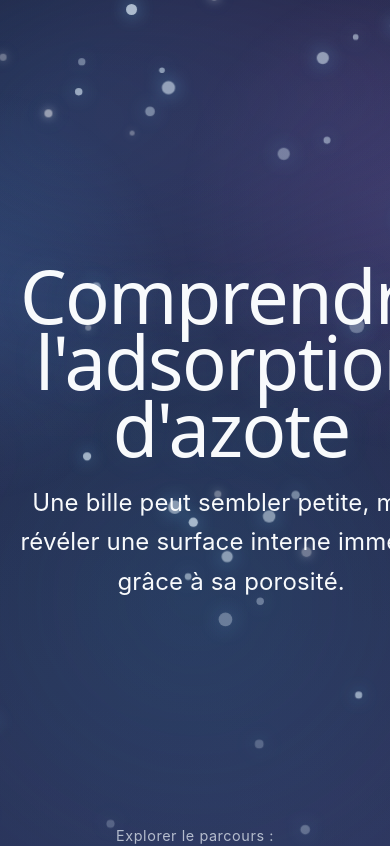
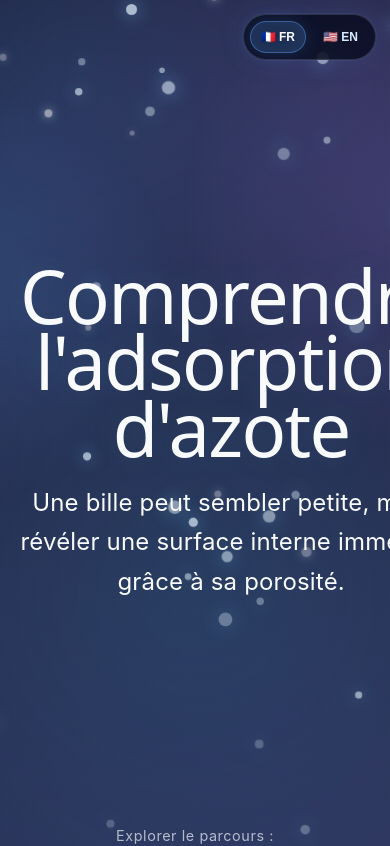
Before and after one commit to AlexDevLab-Hub/Surface-sp-cifique-pour-les-d-butants-, a React (Vite) app: page / in a window 390 px wide. Shown: the top 846 px of the page. Built offline with nearby package versions, Linux system fonts and the light colour scheme.

Commit message:
site terminé

```diff
--- a/src/App.css
+++ b/src/App.css
@@ -2871,10 +2871,8 @@ body {
 
 .languageSwitcher {
   position: fixed;
-
-  top: 2px;
-  right: -800px;
-
+  top: 24px;
+  right: 20px;
   z-index: 150;
 
   display: flex;
@@ -2887,6 +2885,10 @@ body {
 
   background: rgba(2,6,23,0.72);
   backdrop-filter: blur(18px);
+
+  box-shadow:
+    0 0 0 1px rgba(96,165,250,0.08),
+    0 0 28px rgba(96,165,250,0.12);
 }
 
 .languageSwitcher button {
@@ -2942,9 +2944,11 @@ body {
 
 @media (max-width: 560px) {
   .languageSwitcher {
-    position: absolute;
-    top: 16px;
-    right: 16px;
+    position: fixed;
+    top: 14px;
+    right: 14px;
+    padding: 6px;
+    gap: 6px;
   }
 
   .languageSwitcher button {
--- a/src/App.jsx
+++ b/src/App.jsx
@@ -163,7 +163,7 @@ function ScrollToTop() {
 }
 
 function HomePage() {
-  const { tr } = useLanguage()
+  const { language, setLanguage, tr } = useLanguage()
 
   useEffect(() => {
     if ('scrollRestoration' in history) {
@@ -177,6 +177,22 @@ function HomePage() {
     <main className="page">
       <GlobalNitrogen />
       <Nav />
+
+    <div className="languageSwitcher">
+  <button
+    className={language === 'fr' ? 'active' : ''}
+    onClick={() => setLanguage('fr')}
+  >
+    🇫🇷 FR
+  </button>
+
+  <button
+    className={language === 'en' ? 'active' : ''}
+    onClick={() => setLanguage('en')}
+  >
+    🇺🇸 EN
+  </button>
+</div>
 
       <section id="intro" className="section hero heroFull">
   <NitrogenField />
@@ -359,22 +375,6 @@ function Nav() {
       <a href="#pp0">P/P₀</a>
       <a href="#sequence">{tr('Adsorption')}</a>
       <a href="#conclusion">{tr('Conclusion')}</a>
-      <div className="languageSwitcher" aria-label="Language selector">
-        <button
-          type="button"
-          className={language === 'fr' ? 'active' : ''}
-          onClick={() => setLanguage('fr')}
-        >
-          🇫🇷 FR
-        </button>
-        <button
-          type="button"
-          className={language === 'en' ? 'active' : ''}
-          onClick={() => setLanguage('en')}
-        >
-          🇺🇸 EN
-        </button>
-      </div>
     </nav>
   )
 }
```
